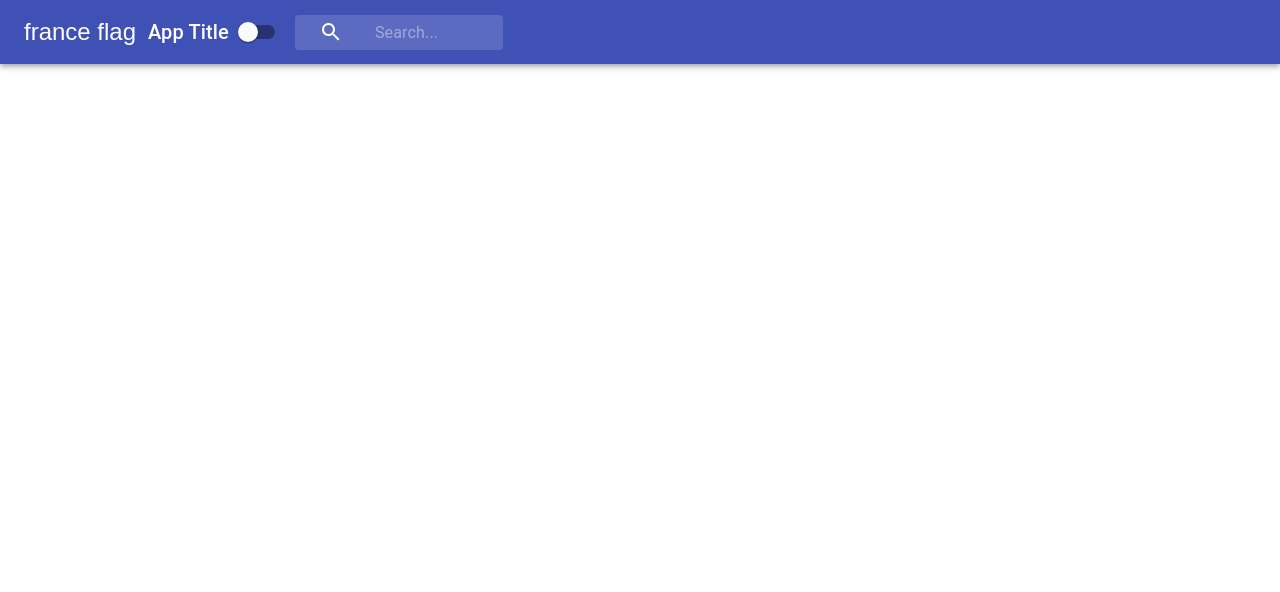
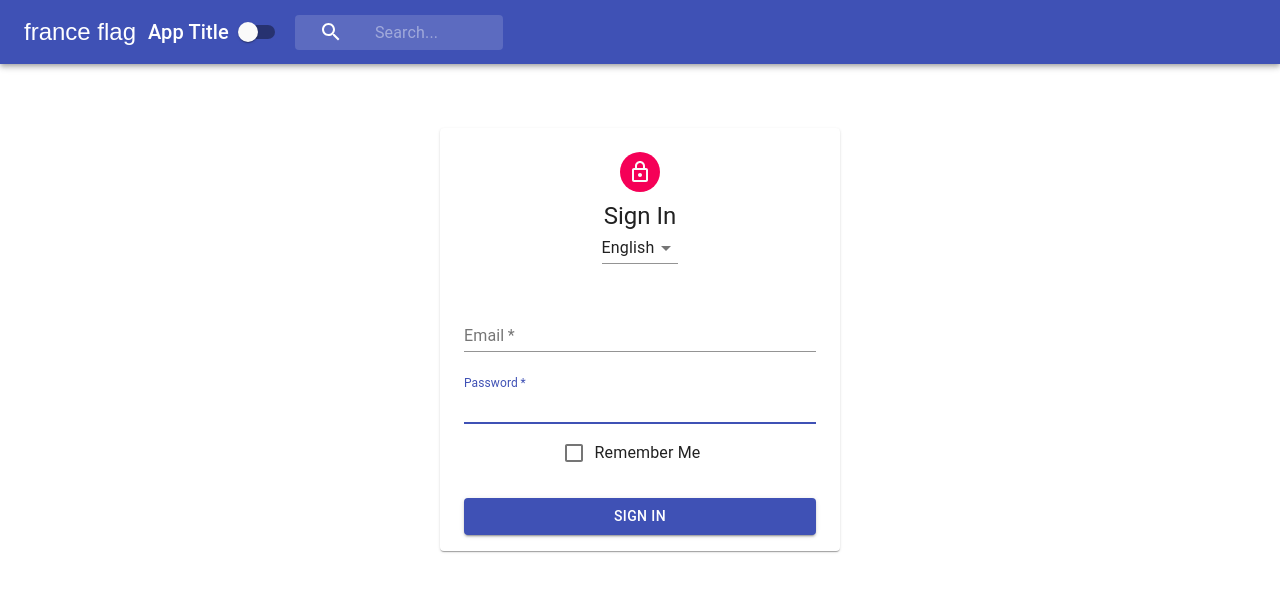
Before and after one commit to gustavo-camello/contextAPI, a React (Create React App) app: page / in a window 1280 px wide. Shown: the top 592 px of the page. Built offline with nearby package versions, Linux system fonts and the light colour scheme.

Commit message:
create form component

```diff
--- a/src/App.js
+++ b/src/App.js
@@ -1,12 +1,17 @@
 import React from "react";
 import NavBar from "./NavBar";
+import Form from "./Form";
+import "./App.css";
 
 
 class App extends React.Component {
   render () {
     return (
       <div className="App">
-        <NavBar />
+        <>
+          <NavBar />
+          <Form />
+        </>
       </div>
       )
   }
--- /dev/null
+++ b/src/Form.js
@@ -0,0 +1,61 @@
+import React, { Component } from "react";
+import Avatar from "@material-ui/core/Avatar";
+import Button from "@material-ui/core/Button";
+import CssBaseline from "@material-ui/core/CssBaseline";
+import FormControl from "@material-ui/core/FormControl";
+import FormControlLabel from "@material-ui/core/FormControlLabel";
+import Checkbox from "@material-ui/core/Checkbox";
+import Input from "@material-ui/core/Input";
+import InputLabel from "@material-ui/core/InputLabel";
+import LockOutlinedIcon from "@material-ui/icons/LockOutlined";
+import Paper from "@material-ui/core/Paper";
+import Typography from "@material-ui/core/Typography";
+import MenuItem from "@material-ui/core/MenuItem";
+import Select from "@material-ui/core/Select";
+import withStyles from "@material-ui/core/styles/withStyles";
+import styles from "./styles/FormStyles";
+
+class Form extends Component {
+    render () {
+        const {classes} = this.props;
+        return (
+            <main className={classes.main}>
+                <Paper className={classes.paper}>
+                    <Avatar className={classes.avatar}>
+                        <LockOutlinedIcon />
+                    </Avatar>
+                    <Typography variant="h5">
+                        Sign In
+                    </Typography>
+                    <Select value="English">
+                        <MenuItem value="English">English</MenuItem>
+                        <MenuItem value="French">French</MenuItem>
+                        <MenuItem value="Portugues">Portugues</MenuItem>
+                    </Select>
+                    <form className={classes.form}>
+                        <FormControl margin="normal" required fullWidth>
+                            <InputLabel htmlFor="email">Email</InputLabel>
+                            <Input id="email" name="email" autoFocus />
+                        </FormControl>
+                        <FormControl margin="normal" required fullWidth>
+                            <InputLabel htmlFor="password">Password</InputLabel>
+                            <Input id="password" name="password" autoFocus />
+                        </FormControl>
+                        <FormControlLabel control={<Checkbox color="primary" />} label="Remember Me" />
+                        <Button
+                            variant="contained"
+                            type="submit"
+                            fullWidth color="primary"
+                            className={classes.submit}
+                        >
+                            Sign in
+                        </Button>
+                    </form>
+                </Paper>
+
+            </main>
+        )
+    }
+}
+
+export default withStyles(styles) (Form);
--- /dev/null
+++ b/src/styles/FormStyles.js
@@ -0,0 +1,33 @@
+const styles = theme => ({
+    main: {
+        width: "auto",
+        display: "block",
+        marginLeft: theme.spacing.unit * 3,
+        marginRight: theme.spacing.unit * 3,
+        [theme.breakpoints.up("sm")] : {
+            width: 400,
+            marginLeft: "auto",
+            marginRight: "auto"
+        }
+    },
+    paper: {
+        marginTop: theme.spacing.unit * 8,
+        display: "flex",
+        flexDirection: "column",
+        alignItems: "center",
+        padding: `${theme.spacing.unit * 2}px ${theme.spacing.unit * 3}px ${theme.spacing.unit * 2}px`
+    },
+    avatar: {
+        margin: theme.spacing.unit,
+        backgroundColor: theme.palette.secondary.main
+    },
+    form: {
+        width: "100%",
+        marginTop: theme.spacing.unit * 3
+    },
+    submit: {
+        marginTop: theme.spacing.unit * 3
+    }
+})
+
+export default styles;
```
Also changed, not shown: 1 other file (tests, documents, lock files or other folders).
